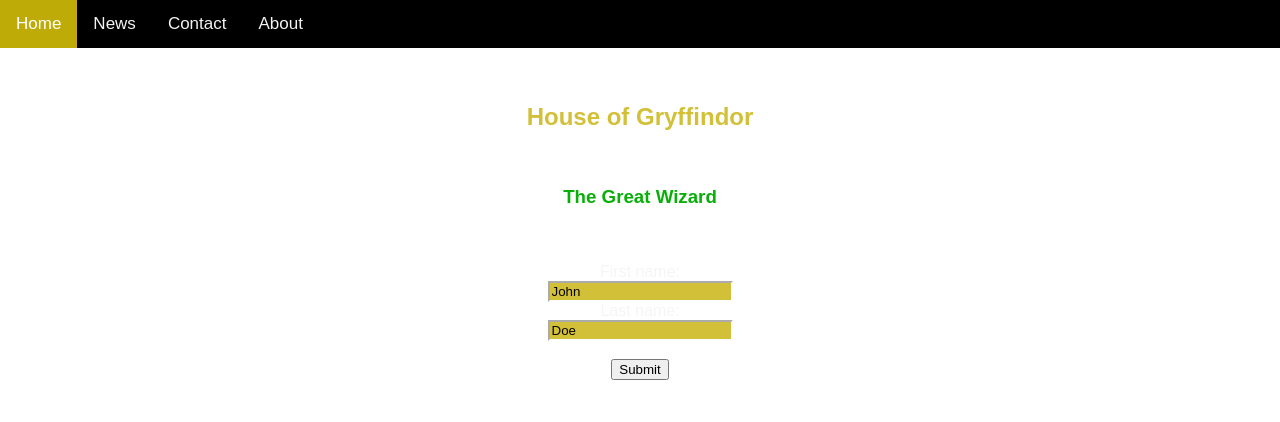
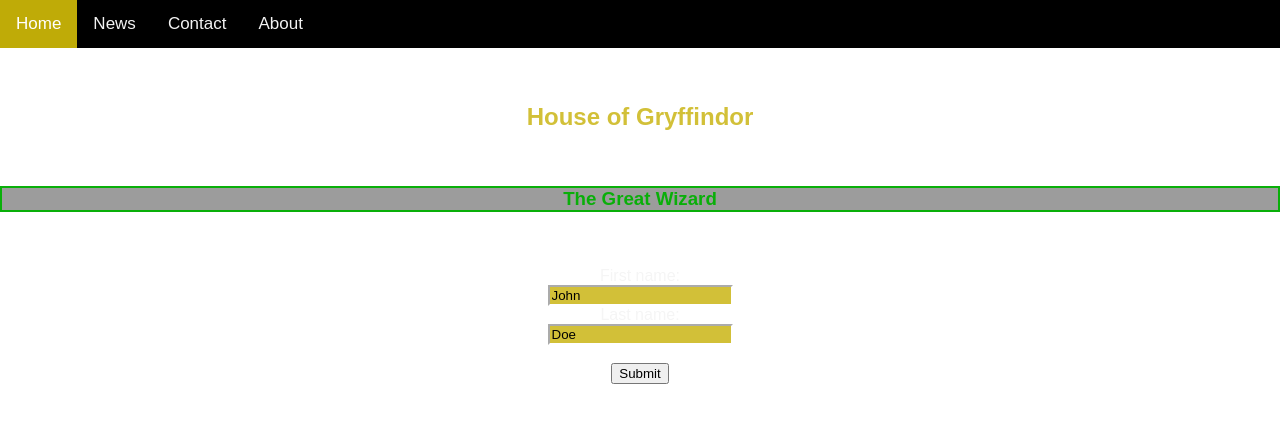
Before and after one commit to Ben-Alley/Gryffindor, a plain HTML site: page index.html in a window 1280 px wide. Drawn offline with Linux system fonts and the light colour scheme.

Commit message:
Update index.html
push from local

```diff
--- a/index.html
+++ b/index.html
@@ -28,6 +28,8 @@
 			margin-top: 55px;
 			margin-bottom: 55px;
 			text-align: center;
+			border: 2px solid;
+    	background: #00000063;
 		}
 
 		p {
```
